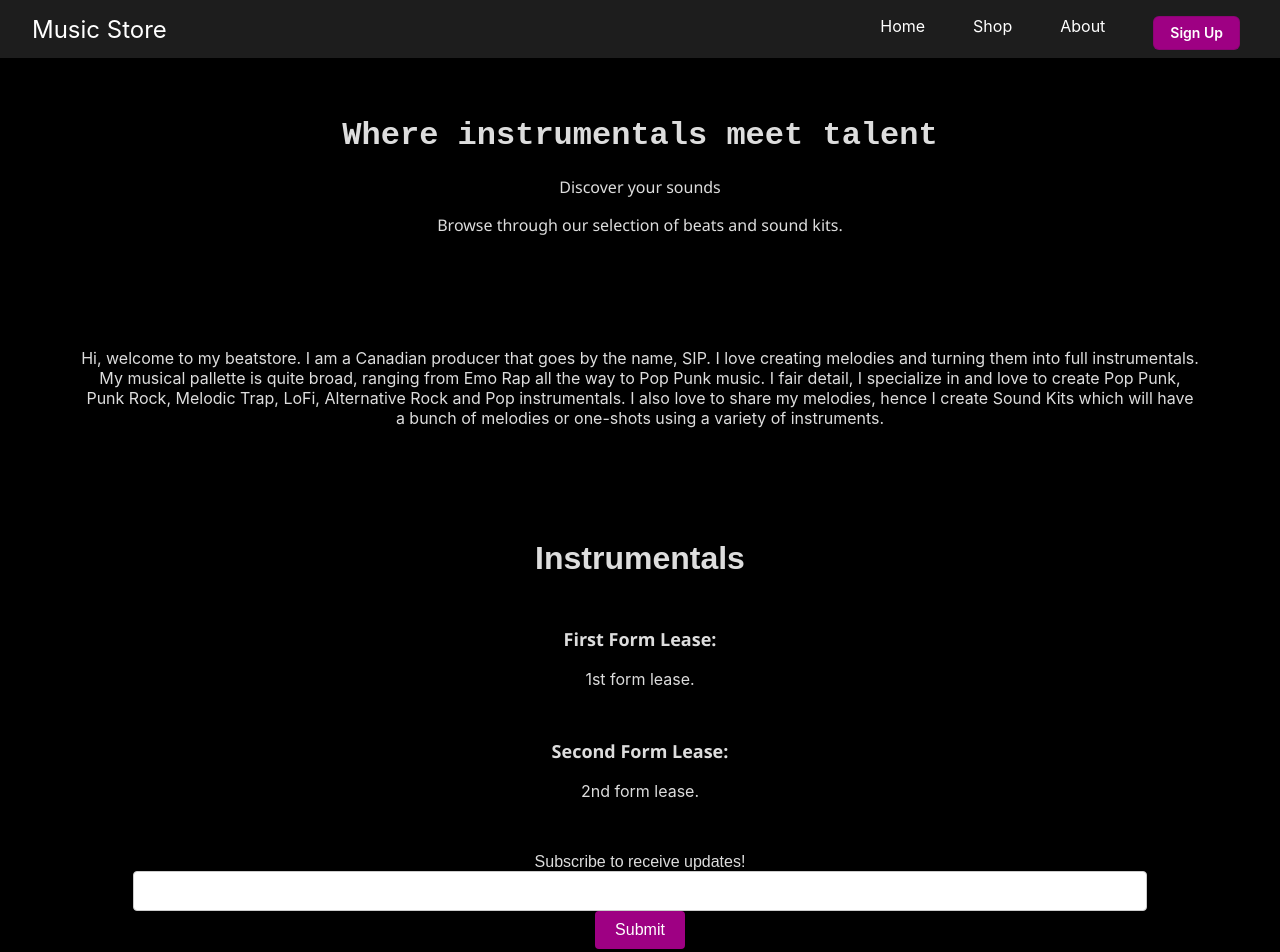
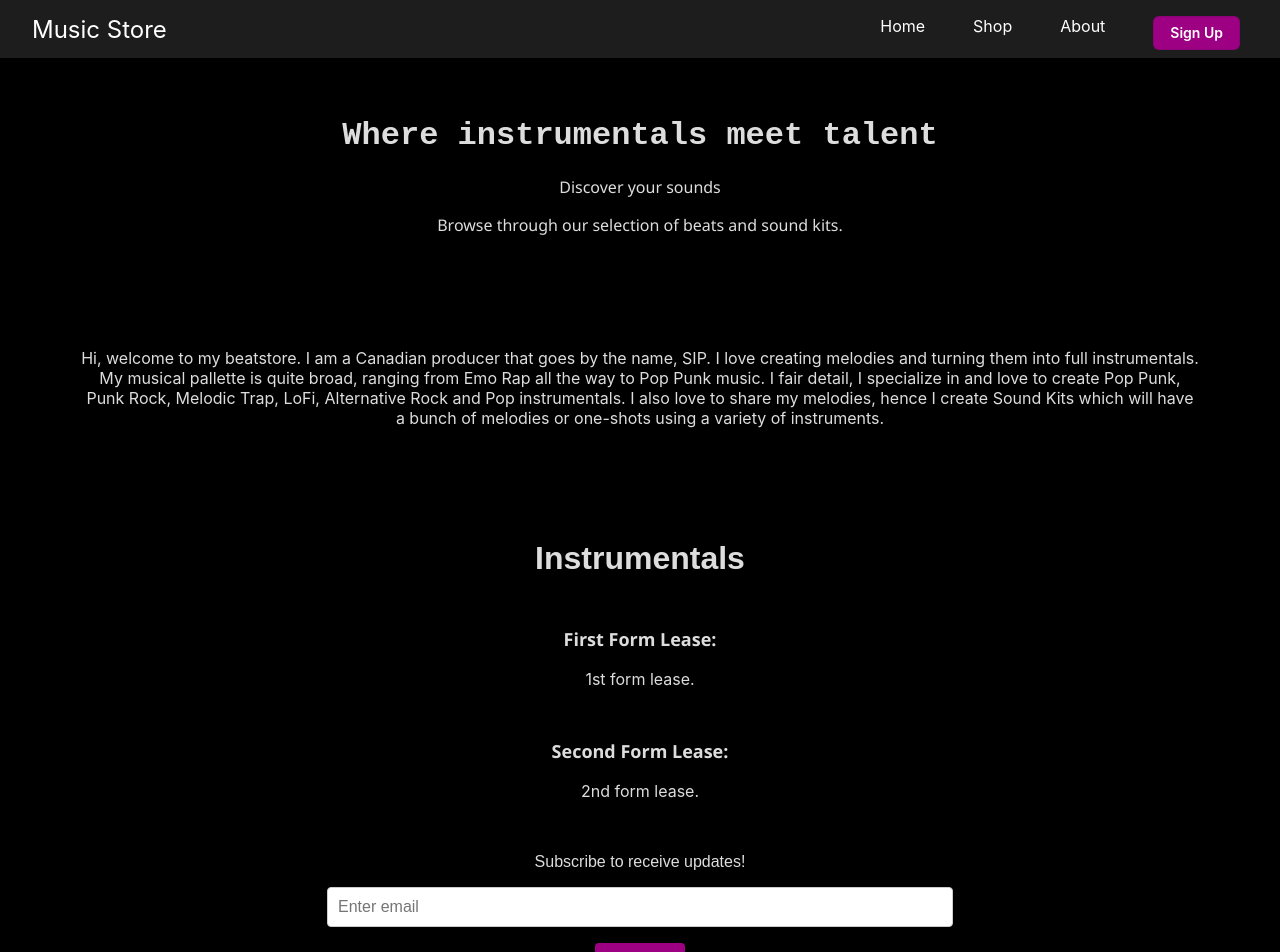
Before and after one commit to sip357/Music-Store, a Next.js app: page / in a window 1280 px wide. Shown: the top 952 px of the page. Built offline with nearby package versions, Linux system fonts and the light colour scheme.

Commit message:
Made the input field have padding

```diff
--- a/app/components/TextBox.tsx
+++ b/app/components/TextBox.tsx
@@ -18,17 +18,21 @@ const TextBox: React.FC = () => {
 
   return (
     <form onSubmit={handleSubmit} className={styles.formContainer}>
-      <div className={styles.text_align_center}>Subscribe to receive updates!</div>
+      <div className={`${styles.text_align_center} ${styles.zerop}`}>Subscribe to receive updates!</div>
+      <div className={styles.onepi}>
         <div className={styles.text_align_center}>
           <label htmlFor="textInput"></label>
           <input
-          type="text"
+            type="email"
             id="textInput"
             value={inputValue}
             onChange={handleChange}
             className={styles.inputField}
+            placeholder='Enter email'
           />
         </div>
+      </div>
+
       <button type="submit" className={styles.submitButton}>Submit</button>
     </form>
   );
--- a/app/components/layout.tsx
+++ b/app/components/layout.tsx
@@ -1,4 +1,3 @@
-import TextBox from "./TextBox"
 import NavBar from "./NavBar"
 import Head from "next/head"
 
@@ -17,7 +16,6 @@ export default function RootLayout({
         </Head>
         <NavBar />
         <main>{children}</main>
-        <TextBox />
         <footer>
           <p>&copy; 2023 SIP</p>
         </footer>
--- a/app/page.tsx
+++ b/app/page.tsx
@@ -1,4 +1,5 @@
 import Layout from "./components/layout";
+import TextBox from "./components/TextBox";
 import './styles/globals.css';
 
 export default function def() {
@@ -41,6 +42,7 @@ export default function def() {
           </p>
         </div>
       </section>
+      <TextBox />
     </Layout>
   );
 }
--- a/app/styles/TextBox.module.css
+++ b/app/styles/TextBox.module.css
@@ -13,7 +13,7 @@
     font-size: 16px;
     border: 1px solid #ccc;
     border-radius: 4px;
-    width: 80%;
+    width: 50%;
   }
 
   .submitButton {
```
Lines whose indentation alone changed are shown as unchanged.
